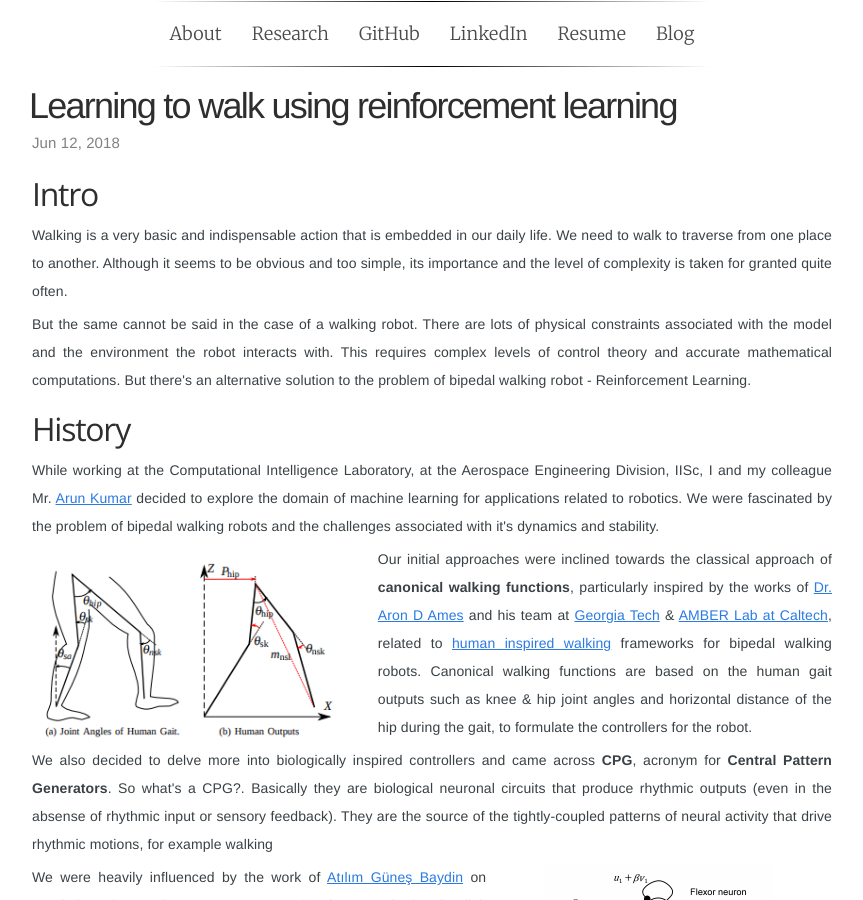
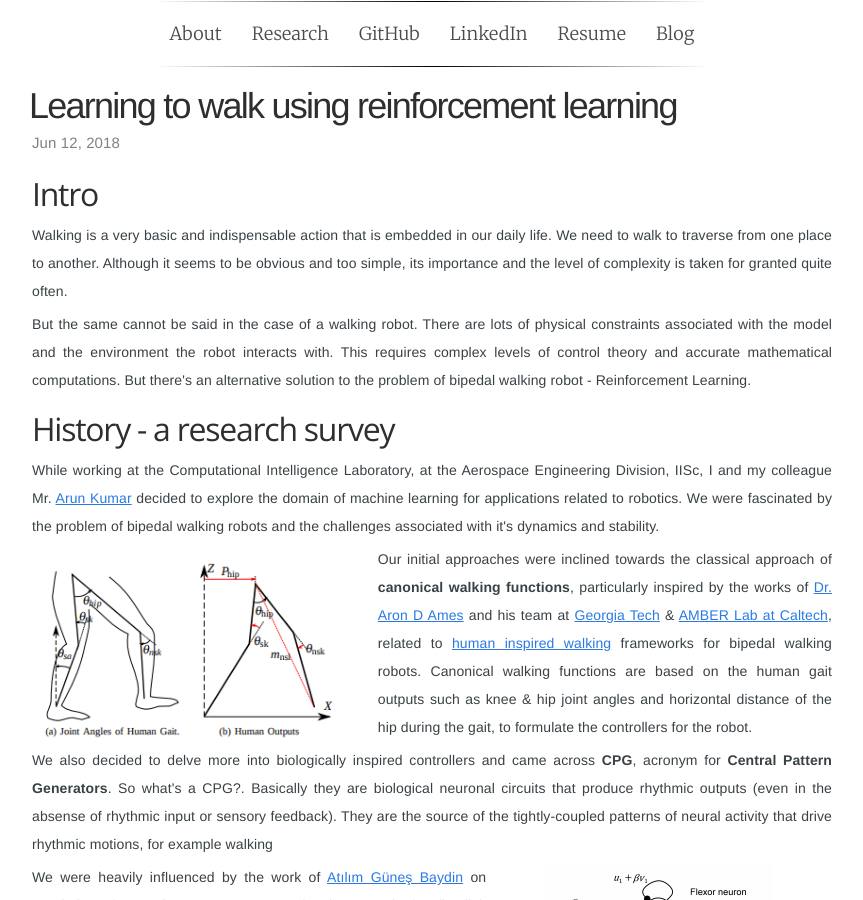
Before and after one commit to navuboy/navuboy.github.io, a Jekyll site: the page built from _posts/2018-06-12-ddpg.md, in a window 1280 px wide and 900 px high. Shown: the whole window, without its empty margins (208-1071 px from the left). Built offline with Jekyll 4.4.1, drawn with Linux system fonts in a browser that asks for light colours; some web fonts are replaced.

Commit message:
Updated post

```diff
--- a/_posts/2018-06-12-ddpg.md
+++ b/_posts/2018-06-12-ddpg.md
@@ -11,7 +11,7 @@ tags: reinforcement learning, ddpg, bipedal walking,
 <p style="text-align:justify">Walking is a very basic and indispensable action that is embedded in our daily life. We need to walk to traverse from one place to another. Although it seems to be obvious and too simple, its importance and the level of complexity is taken for granted quite often.</p>
 <p style="text-align:justify">But the same cannot be said in the case of a walking robot. There are lots of physical constraints associated with the model and the environment the robot interacts with. This requires complex levels of control theory and accurate mathematical computations. But there's an alternative solution to the problem of bipedal walking robot - Reinforcement Learning.</p>
 
-## History
+## History - a research survey
 <p style="text-align:justify">While working at the Computational Intelligence Laboratory, at the Aerospace Engineering Division, IISc, I and my colleague Mr. <a href="https://www.linkedin.com/in/ioarun/" class="md-link">Arun Kumar</a> decided to explore the domain of machine learning for applications related to robotics. We were fascinated by the problem of bipedal walking robots and the challenges associated with it's dynamics and stability.</p>
 
 <div class="row">
```
